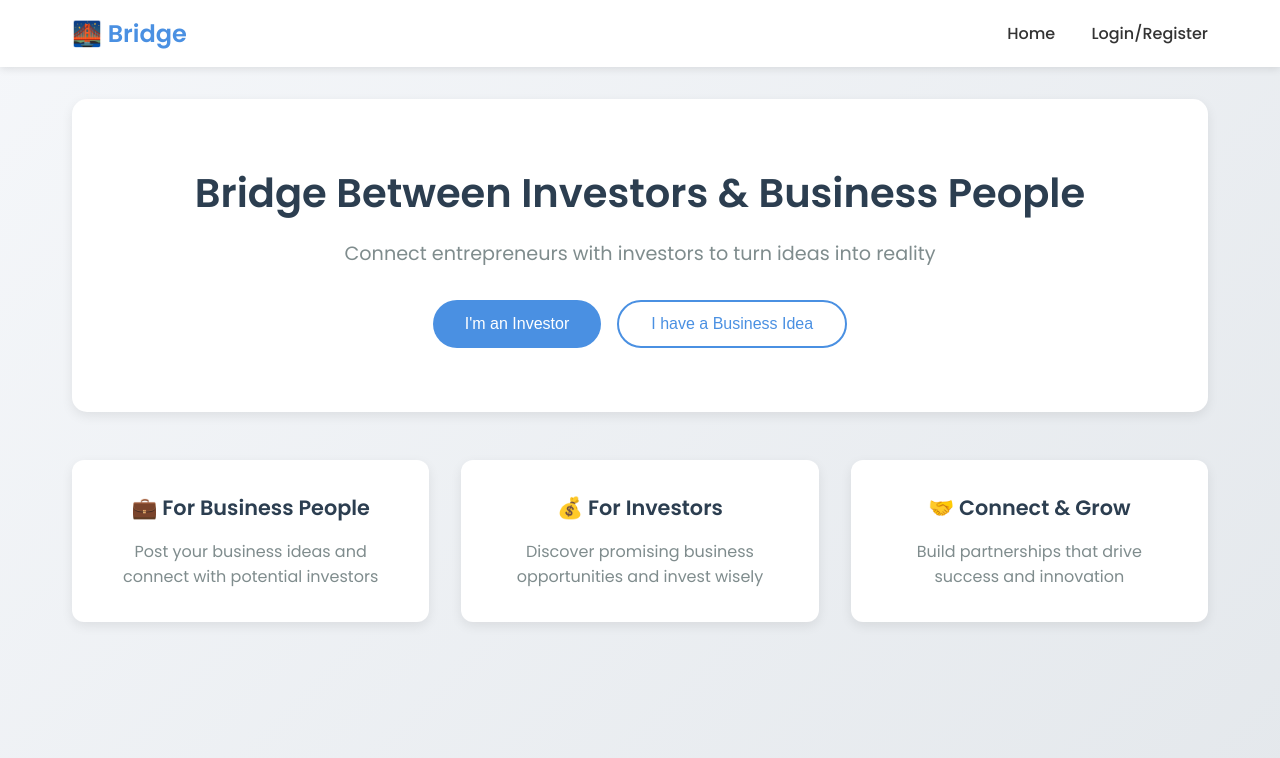
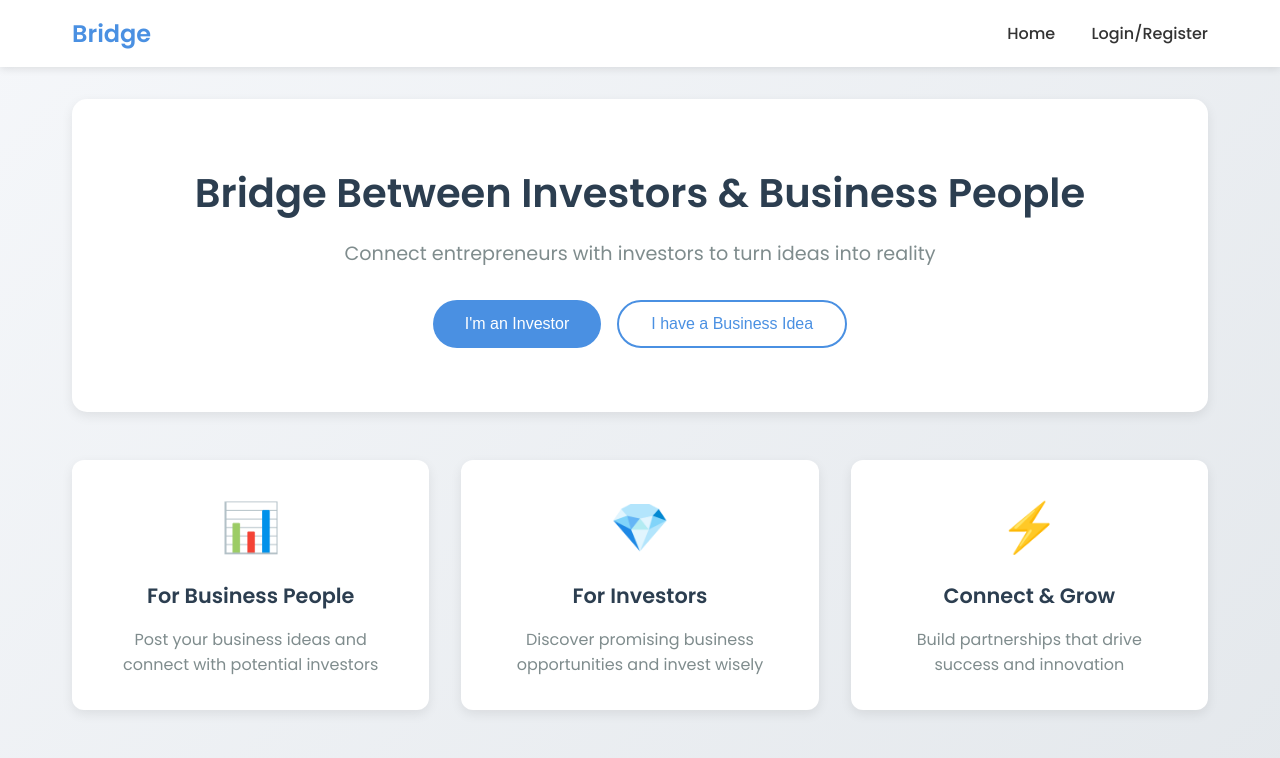
Before and after one commit to Vinayakyeti/Investor-Business, a plain HTML site: page index.html in a window 1280 px wide. Drawn offline with Linux system fonts and the light colour scheme; no server answers.

Commit message:
Remove emojis from website, add styled icons

```diff
--- a/index.html
+++ b/index.html
@@ -10,7 +10,7 @@
 <body>
     <nav id="navbar">
         <div class="nav-container">
-            <div class="logo">🌉 Bridge</div>
+            <div class="logo">Bridge</div>
             <div class="nav-links" id="navLinks">
                 <a href="#" onclick="showHome()">Home</a>
                 <a href="#" onclick="showAuth()" id="authLink">Login/Register</a>
@@ -31,15 +31,18 @@
         </div>
         <div class="features">
             <div class="feature-card">
-                <h3>💼 For Business People</h3>
+                <div class="card-icon">📊</div>
+                <h3>For Business People</h3>
                 <p>Post your business ideas and connect with potential investors</p>
             </div>
             <div class="feature-card">
-                <h3>💰 For Investors</h3>
+                <div class="card-icon">💎</div>
+                <h3>For Investors</h3>
                 <p>Discover promising business opportunities and invest wisely</p>
             </div>
             <div class="feature-card">
-                <h3>🤝 Connect & Grow</h3>
+                <div class="card-icon">⚡</div>
+                <h3>Connect & Grow</h3>
                 <p>Build partnerships that drive success and innovation</p>
             </div>
         </div>
--- a/script.js
+++ b/script.js
@@ -175,7 +175,7 @@ async function loadPosts() {
             const postCard = document.createElement('div');
             postCard.className = 'post-card';
             postCard.innerHTML = `
-                <span class="post-type type-${post.userType}">${post.userType === 'investor' ? '💰 Investor' : '💼 Business'}</span>
+                <span class="post-type type-${post.userType}">${post.userType === 'investor' ? 'Investor' : 'Business'}</span>
                 <h4>${post.title}</h4>
                 <p>${post.description}</p>
                 <p><strong>Budget/Investment:</strong> ${post.budget}</p>
@@ -201,7 +201,7 @@ function updateUIForLoggedInUser(userData) {
     const userInfo = document.getElementById('userInfo');
     userInfo.innerHTML = `
         <h3>Welcome, ${userData.name}!</h3>
-        <p>Account Type: <strong>${userData.userType === 'investor' ? 'Investor 💰' : 'Business Person 💼'}</strong></p>
+        <p>Account Type: <strong>${userData.userType === 'investor' ? 'Investor' : 'Business Person'}</strong></p>
         <p>Email: ${userData.email}</p>
     `;
 
--- a/style.css
+++ b/style.css
@@ -129,6 +129,16 @@ nav {
     border-radius: 12px;
     box-shadow: 0 4px 12px rgba(0,0,0,0.08);
     text-align: center;
+    transition: transform 0.3s;
+}
+
+.feature-card:hover {
+    transform: translateY(-5px);
+}
+
+.card-icon {
+    font-size: 3rem;
+    margin-bottom: 1rem;
 }
 
 .feature-card h3 {
```
